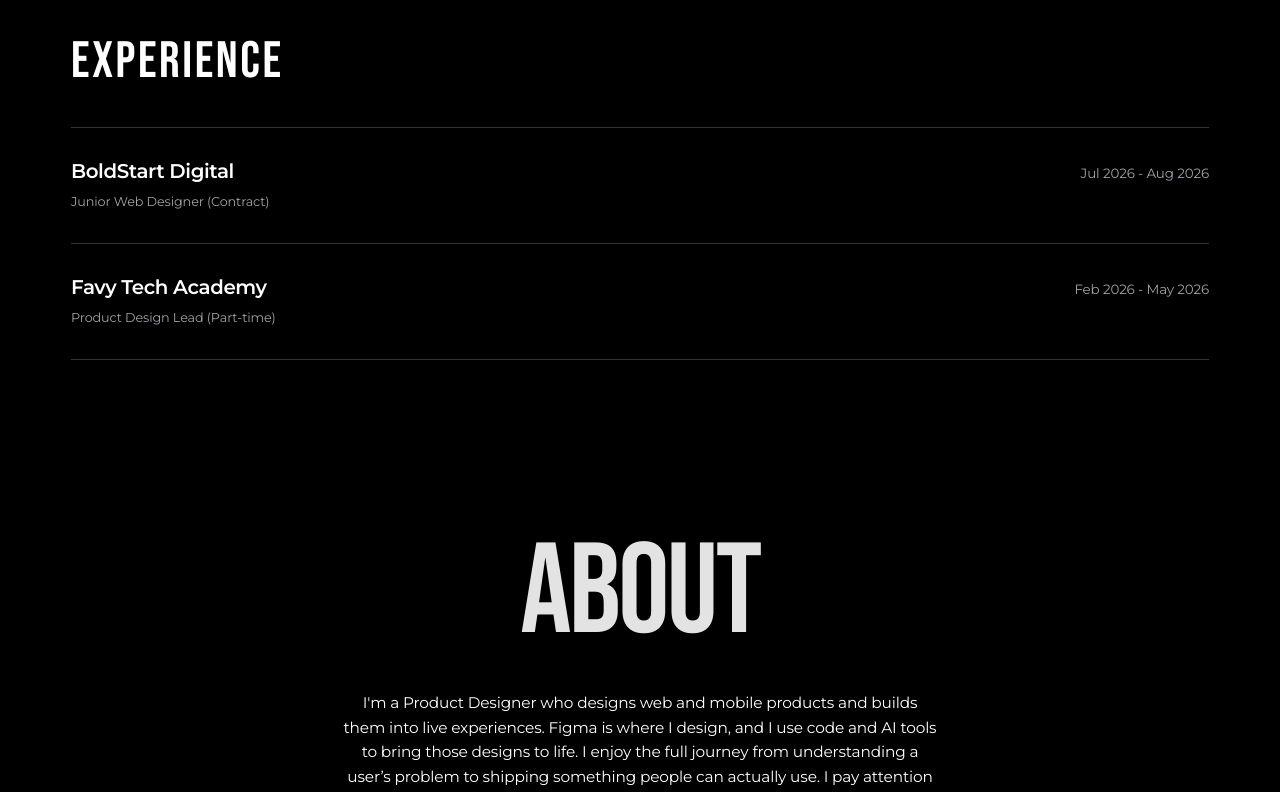
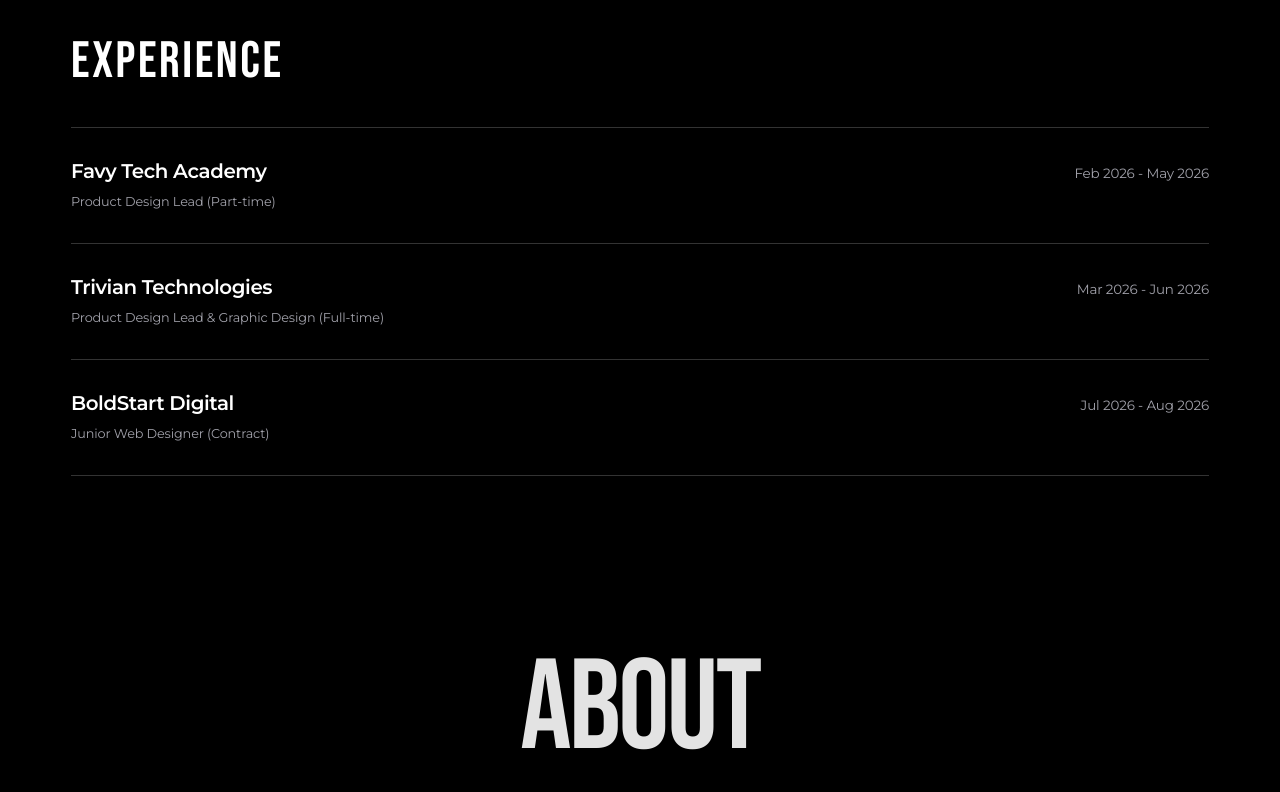
Before and after one commit to chinemeworlu05-dev/Chineme-Worlu, a React (Vite) app: page / in a window 1280 px wide. Shown: the part 2540-3332 px from the top of the page. Built offline with nearby package versions, Linux system fonts and the light colour scheme.

Commit message:
Experience Edit

```diff
--- a/src/components/Experience.jsx
+++ b/src/components/Experience.jsx
@@ -2,14 +2,19 @@ import React from 'react';
 
 const experiences = [
   {
+    company: 'Favy Tech Academy',
+    role: 'Product Design Lead (Part-time)',
+    dates: 'Feb 2026 - May 2026',
+  },
+  {
+    company: 'Trivian Technologies',
+    role: 'Product Design Lead & Graphic Design (Full-time)',
+    dates: 'Mar 2026 - Jun 2026',
+  },
+  {
     company: 'BoldStart Digital',
     role: 'Junior Web Designer (Contract)',
     dates: 'Jul 2026 - Aug 2026',
-  },
-  {
-    company: 'Favy Tech Academy',
-    role: 'Product Design Lead (Part-time)',
-    dates: 'Feb 2026 - May 2026',
   },
 ];
 
@@ -27,9 +32,11 @@ export default function Experience() {
                   <h3 className="experience-heading">{item.company}</h3>
                   <p className="experience-subtext">{item.role}</p>
                 </div>
-                <div className="experience-dates">
-                  <span>{item.dates}</span>
-                </div>
+                {item.dates && (
+                  <div className="experience-dates">
+                    <span>{item.dates}</span>
+                  </div>
+                )}
               </div>
             </React.Fragment>
           ))}
```
